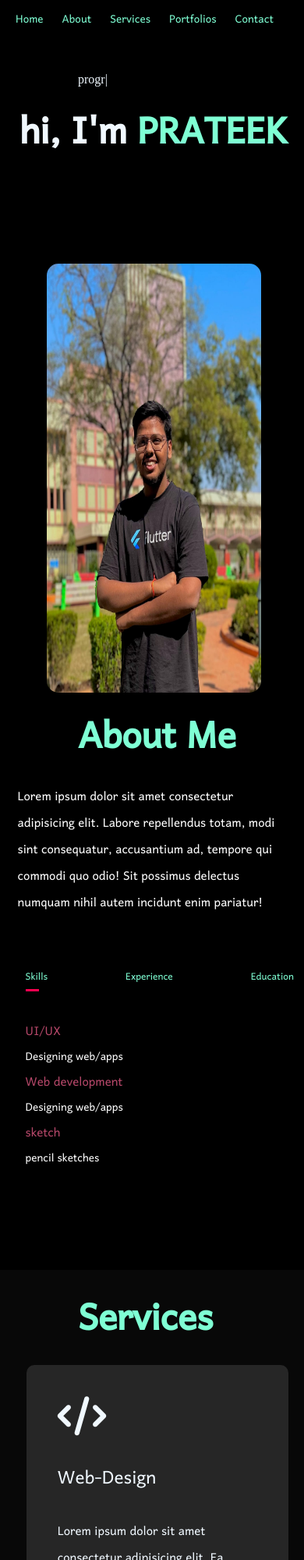
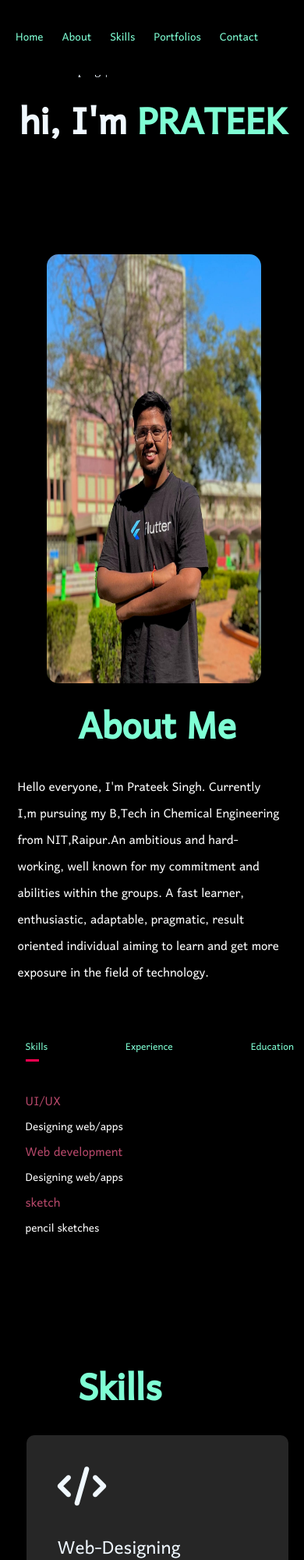
Before and after one commit to prateeksingh0708/PORTFOLIO, a plain HTML site: page portfolio/index.html in a window 390 px wide. Shown: the top 2000 px of the page at 78% size. Drawn offline with nearby package versions, Linux system fonts and the light colour scheme.

Commit message:
Add files via upload

```diff
--- a/portfolio/index.html
+++ b/portfolio/index.html
@@ -11,12 +11,12 @@
 <body>
     <div id="header">
         <div id="container">
-            <nav>
+            <nav class="navbar">
                 <img src="images/logo.png" class="logo">
             <ul>
                 <li><a href="#header">Home</a></li>
                 <li><a href="#about">About</a></li>
-                <li><a href="#services">Services</a></li>
+                <li><a href="#services">Skills</a></li>
                 <li><a href="#portfolio">Portfolios</a></li>
                 <li><a href="#contact">Contact</a></li>
             </ul>
@@ -25,6 +25,7 @@
             <div class="header-text">
                 <p><span class="auto-type"></span></p>
                 <h1>hi, I'm <span>PRATEEK</span> </h1>
+                <h6></h6>
             </div>
         </div>
     </div>
@@ -33,11 +34,12 @@
             <div class="container">
                 <div class= "aboutrow">
                     <div class="about-col-1">
-                        <img src="images/about1.jpg">
+                        <img src="images/about1.jpg" class="about_img">
                     </div>
                     <div class="about-col-2">
                     <h1 class="sub-title">About Me</h1>
-                    <p class="aboutp">Lorem ipsum dolor sit amet consectetur adipisicing elit. Labore repellendus totam, modi sint consequatur, accusantium ad, tempore qui commodi quo odio! Sit possimus delectus numquam nihil autem incidunt enim pariatur!
+                    <p class="aboutp">Hello everyone, I'm Prateek Singh. Currently I,m pursuing my B,Tech in Chemical Engineering from NIT,Raipur.An ambitious and hard-working, well known for my commitment and abilities within the groups. A fast learner, enthusiastic, adaptable, pragmatic,
+                        result oriented individual aiming to learn and get more exposure in the field of technology.
                     </p>
 
                 <div class="tab-titles">
@@ -56,11 +58,9 @@
 
                 <div class="tab-contents" id="experience">
                     <ul>
-                        <li><span>2022-current</span><br>TEDxNITRAIPUR<br>E-CEll</li>
-                        <li><span>2016-2022</span><br>lorem-ipsum</li>
-                        <li><span>2008-2016</span><br>lorem-ipsum</li>
-                    </ul>
-                </div>
+                        <li><span>Dec 2022-current</span><br>Volunteer in E-CEll, Nit Raipur</li>
+                        <li><span>Jan 2021-current</span><br>Technical Executive in TEDxNITRAIPUR</li>
+                 </div>
 
                 <div class="tab-contents" id="education">
                     <ul>
@@ -80,18 +80,18 @@
 
     <div id="services">
         <div class="container">
-            <h1 class="sub-title">Services</h1>
+            <h1 class="sub-title">Skills</h1>
             <div class="service-list">
         <div>
             <i class="fa-solid fa-code"></i>
-            <h2>Web-Design</h2>
-            <p>Lorem ipsum dolor sit amet consectetur adipisicing elit. Ea voluptates omnis necessitatibus expedita quidem, minima deserunt suscipit sequi tempore laudantium eaque perspiciatis quas neque consectetur atque aliquam dicta eius cupiditate!</p>
+            <h2>Web-Designing</h2>
+            <p>I'm a tech enthusiast and have proficiency in front-end development with the help of HTML, CSS and JavaScript and have designed several webpages.Completed and finished at second position in the inter school web designing competition.Can also do UI/UX designing with help of Figma.</p>
         <a href="#">learn more</a>
         </div>
         <div>
             <i class="fa-regular fa-brush"></i>
             <h2>Pencil-Sketches</h2>
-            <p>Lorem ipsum dolor sit amet consectetur adipisicing elit. Ea voluptates omnis necessitatibus expedita quidem, minima deserunt suscipit sequi tempore laudantium eaque perspiciatis quas neque consectetur atque aliquam dicta eius cupiditate!</p>
+            <p>A proficient sketch artist with skills in pencil sketching as well as canvas sketching. Have completed and won prizes in various national level art competitions ehich includes kalabharti national art expo. </p>
         <a href="#">learn more</a>
         </div>
             </div>
--- a/portfolio/style.css
+++ b/portfolio/style.css
@@ -7,8 +7,9 @@
     box-sizing: border-box;
 }
 
+
 body{
-    background: #080808;
+    background: black;
     color: aliceblue;
 }
 
@@ -22,6 +23,16 @@ html{
     background-image: url(images/home.png);
     background-size: cover;
     background-position: center;
+}
+
+.navbar{
+    position: fixed;
+    top: 0px;
+    left: 0px;
+    background-color: black;
+    width: 100%;
+    z-index: 9999;
+    height: 96px;
 }
 
 .container{
@@ -69,6 +80,17 @@ nav ul li a::after{
 nav ul li a:hover::after{
     width: 100%;
 }
+
+.header-text{
+    padding-top: 10%;
+}
+
+.about_img{
+    animation: spotify 2s alternate infinite;
+    transform-origin: bottom;
+    transform-box: fill-box;
+}
+
 
 p{
     margin-top: 10%;
@@ -127,6 +149,7 @@ height: 550px
     font-size: 60px;
     font-weight: 600;
     color: aquamarine;
+    background-color: black;
 }
 
 .contact-sub-title{
@@ -322,6 +345,7 @@ height: 550px
     grid-template-columns: repeat(auto-fit, minmax(250px, 1fr));
     grid-gap: 40px;
     margin-top: 50px;
+    background-color: black;
 }
 
 .contactme i{
@@ -350,13 +374,15 @@ height: 550px
 
 .socialmedia{
     margin-top: 40px;
+    background-color: black;
 }
+
 .socialmedias i{
       margin-right: 20px;
       margin-top: 20px;
       color: #fff;
-font-size: 30px;
-      }
+      font-size: 30px;
+          }
 
 .socialmedias a{
     text-decoration: none;
@@ -393,6 +419,16 @@ font-size: 30px;
 
 .logo{
     display: none;
+}
+
+.navbar{
+    position: fixed;
+    top: 0px;
+    left: 0px;
+    background-color: black;
+    width: 100%;
+    z-index: 9999;
+    height: 96px;
 }
 
 h1{
```
